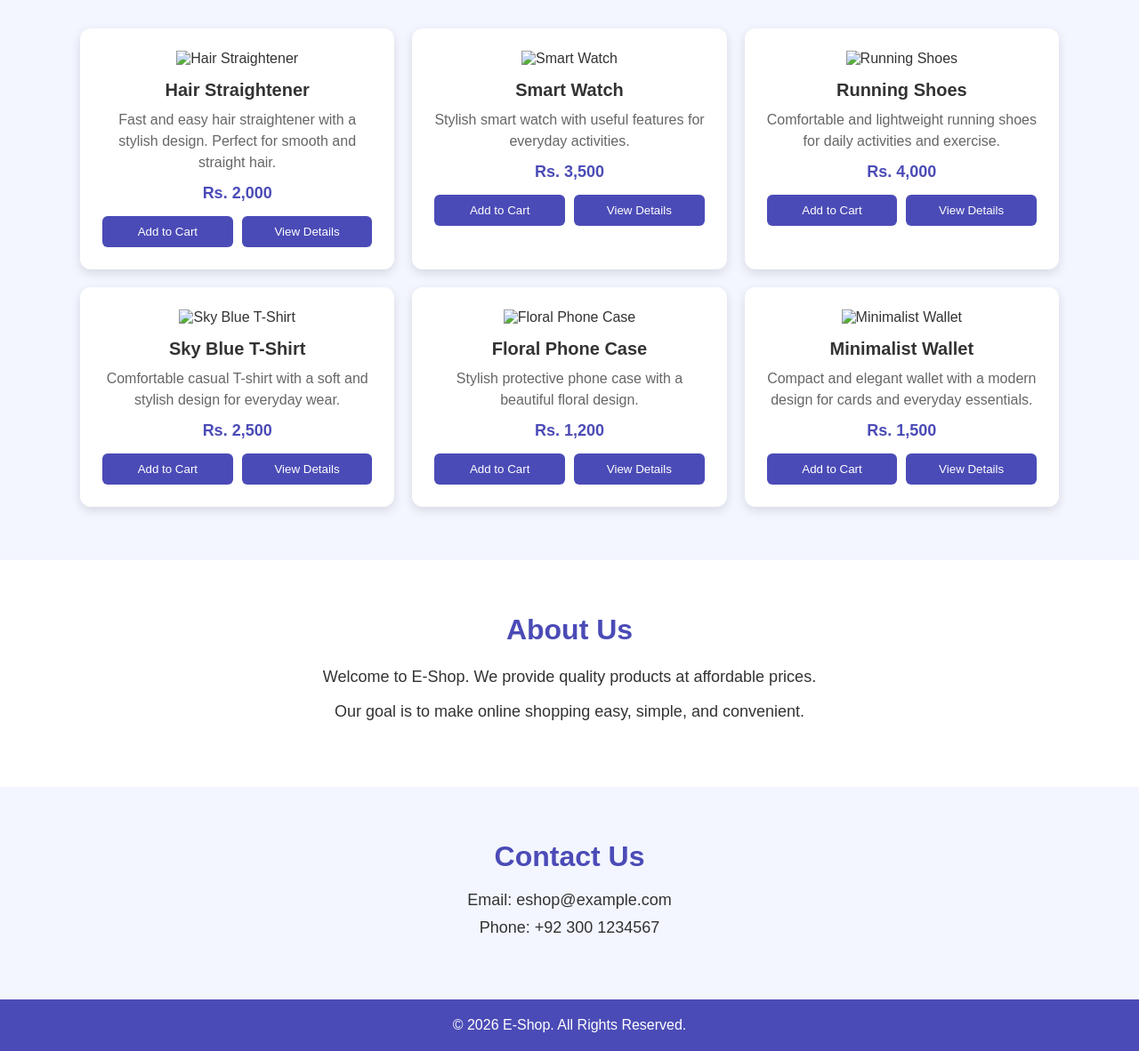
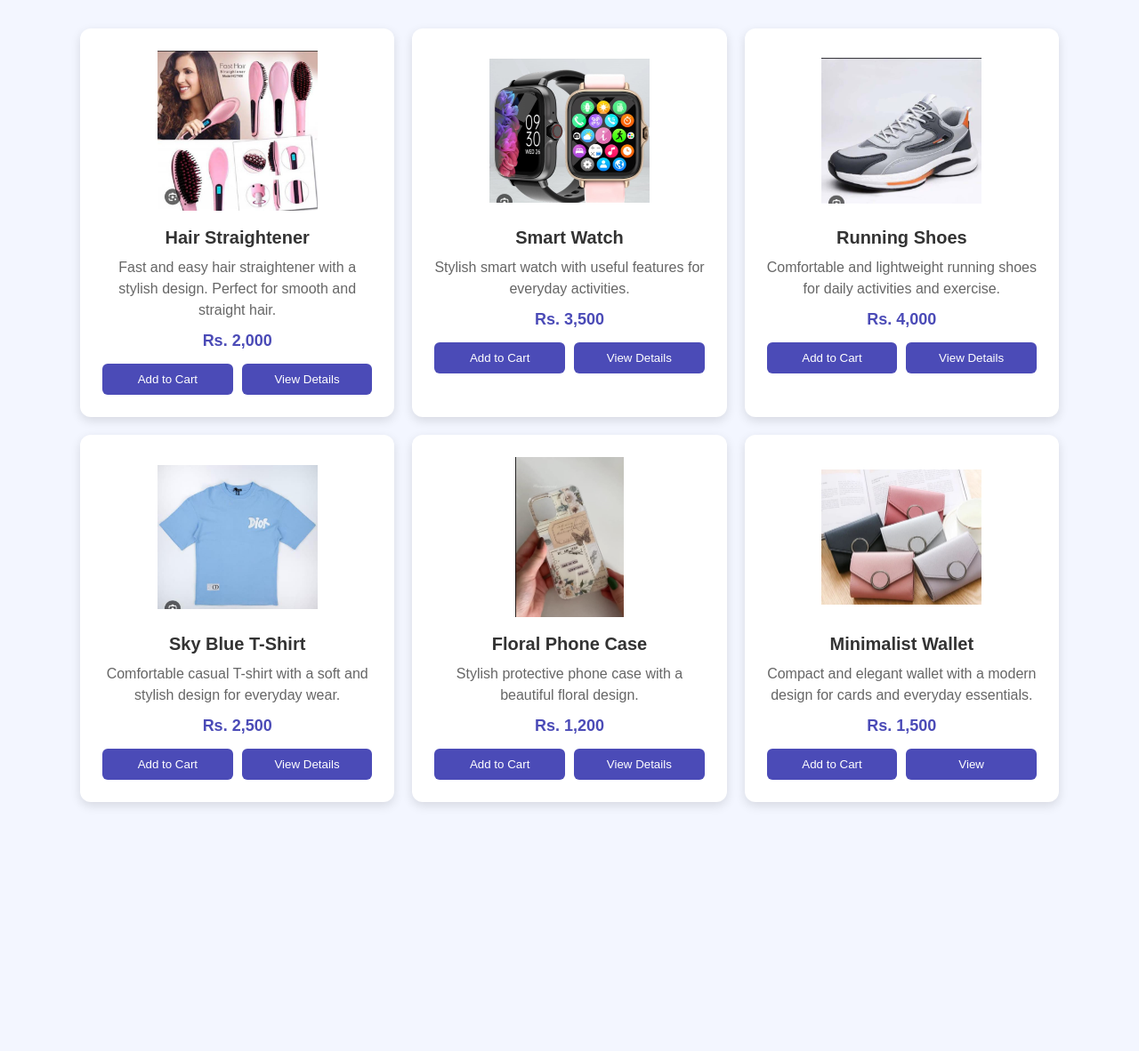
Before and after one commit to hayatayesha030/CodeAlpha-E-Commerce-Store, a website: page index.html in a window 1280 px wide. Shown: the part 484-1666 px from the top of the page at 89% size. After the commit the page ends 1446 px from the top, so only its background shows below. Drawn offline with Linux system fonts and the light colour scheme.

Commit message:
Update index.html

```diff
--- a/index.html
+++ b/index.html
@@ -10,6 +10,7 @@
     <link rel="stylesheet" href="style.css">
 
     <style>
+
         .product-container {
             display: grid;
             grid-template-columns: repeat(3, 1fr);
@@ -40,12 +41,15 @@
         }
 
         @media (max-width: 900px) {
+
             .product-container {
                 grid-template-columns: repeat(2, 1fr);
             }
+
         }
 
         @media (max-width: 600px) {
+
             .product-container {
                 grid-template-columns: 1fr;
             }
@@ -58,7 +62,9 @@
                 font-size: 13px;
                 padding: 10px 5px;
             }
+
         }
+
     </style>
 
 </head>
@@ -74,14 +80,28 @@
         </div>
 
         <nav>
+
             <a href="#">Home</a>
-            <a href="#products">Products</a>
-            <a href="#about">About</a>
-            <a href="#contact">Contact</a>
+
+            <a href="#products">
+                Products
+            </a>
+
+            <a href="#about">
+                About
+            </a>
+
+            <a href="#contact">
+                Contact
+            </a>
+
         </nav>
 
         <button onclick="showCart()">
-            🛒 Cart <span id="cart-count">0</span>
+
+            🛒 Cart
+            <span id="cart-count">0</span>
+
         </button>
 
     </header>
@@ -122,7 +142,7 @@
             <div class="product-card">
 
                 <img
-                    src="images/hair-straightener.png"
+                    src="image/hair-straightner.png"
                     alt="Hair Straightener"
                 >
 
@@ -142,12 +162,14 @@
                 <div class="product-buttons">
 
                     <button
-                        onclick="addToCart('Hair Straightener', 2000)">
+                        onclick="addToCart('Hair Straightener', 2000)"
+                    >
                         Add to Cart
                     </button>
 
                     <button
-                        onclick="window.location.href='product.html?product=hair'">
+                        onclick="window.location.href='product.html?product=hair'"
+                    >
                         View Details
                     </button>
 
@@ -161,7 +183,7 @@
             <div class="product-card">
 
                 <img
-                    src="images/smart-watch.png"
+                    src="image/smart-watch.png"
                     alt="Smart Watch"
                 >
 
@@ -181,12 +203,14 @@
                 <div class="product-buttons">
 
                     <button
-                        onclick="addToCart('Smart Watch', 3500)">
+                        onclick="addToCart('Smart Watch', 3500)"
+                    >
                         Add to Cart
                     </button>
 
                     <button
-                        onclick="window.location.href='product.html?product=watch'">
+                        onclick="window.location.href='product.html?product=watch'"
+                    >
                         View Details
                     </button>
 
@@ -200,7 +224,7 @@
             <div class="product-card">
 
                 <img
-                    src="images/running-shoes.png"
+                    src="image/running-shoes.png"
                     alt="Running Shoes"
                 >
 
@@ -220,12 +244,14 @@
                 <div class="product-buttons">
 
                     <button
-                        onclick="addToCart('Running Shoes', 4000)">
+                        onclick="addToCart('Running Shoes', 4000)"
+                    >
                         Add to Cart
                     </button>
 
                     <button
-                        onclick="window.location.href='product.html?product=shoes'">
+                        onclick="window.location.href='product.html?product=shoes'"
+                    >
                         View Details
                     </button>
 
@@ -239,7 +265,7 @@
             <div class="product-card">
 
                 <img
-                    src="images/T-shirt.png"
+                    src="image/T-shirt.png"
                     alt="Sky Blue T-Shirt"
                 >
 
@@ -259,12 +285,14 @@
                 <div class="product-buttons">
 
                     <button
-                        onclick="addToCart('Sky Blue T-Shirt', 2500)">
+                        onclick="addToCart('Sky Blue T-Shirt', 2500)"
+                    >
                         Add to Cart
                     </button>
 
                     <button
-                        onclick="window.location.href='product.html?product=tshirt'">
+                        onclick="window.location.href='product.html?product=tshirt'"
+                    >
                         View Details
                     </button>
 
@@ -278,7 +306,7 @@
             <div class="product-card">
 
                 <img
-                    src="images/phone-case.png"
+                    src="image/phone-case.png"
                     alt="Floral Phone Case"
                 >
 
@@ -298,12 +326,14 @@
                 <div class="product-buttons">
 
                     <button
-                        onclick="addToCart('Floral Phone Case', 1200)">
+                        onclick="addToCart('Floral Phone Case', 1200)"
+                    >
                         Add to Cart
                     </button>
 
                     <button
-                        onclick="window.location.href='product.html?product=case'">
+                        onclick="window.location.href='product.html?product=case'"
+                    >
                         View Details
                     </button>
 
@@ -317,7 +347,7 @@
             <div class="product-card">
 
                 <img
-                    src="images/wallet.png"
+                    src="image/wallet.png"
                     alt="Minimalist Wallet"
                 >
 
@@ -337,78 +367,12 @@
                 <div class="product-buttons">
 
                     <button
-                        onclick="addToCart('Minimalist Wallet', 1500)">
+                        onclick="addToCart('Minimalist Wallet', 1500)"
+                    >
                         Add to Cart
                     </button>
 
                     <button
-                        onclick="window.location.href='product.html?product=wallet'">
-                        View Details
-                    </button>
-
-                </div>
-
-            </div>
-
-
-        </div>
-
-    </section>
-
-
-    <!-- About Section -->
-
-    <section id="about">
-
-        <h2>
-            About Us
-        </h2>
-
-        <p>
-            Welcome to E-Shop. We provide quality products
-            at affordable prices.
-        </p>
-
-        <p>
-            Our goal is to make online shopping easy,
-            simple, and convenient.
-        </p>
-
-    </section>
-
-
-    <!-- Contact Section -->
-
-    <section id="contact">
-
-        <h2>
-            Contact Us
-        </h2>
-
-        <p>
-            Email: eshop@example.com
-        </p>
-
-        <p>
-            Phone: +92 300 1234567
-        </p>
-
-    </section>
-
-
-    <!-- Footer -->
-
-    <footer>
-
-        <p>
-            © 2026 E-Shop. All Rights Reserved.
-        </p>
-
-    </footer>
-
-
-    <script src="script.js"></script>
-
-</body>
-
-</html>
+                        onclick="window.location.href='product.html?product=wallet'"
+                    >
+                        View
```
